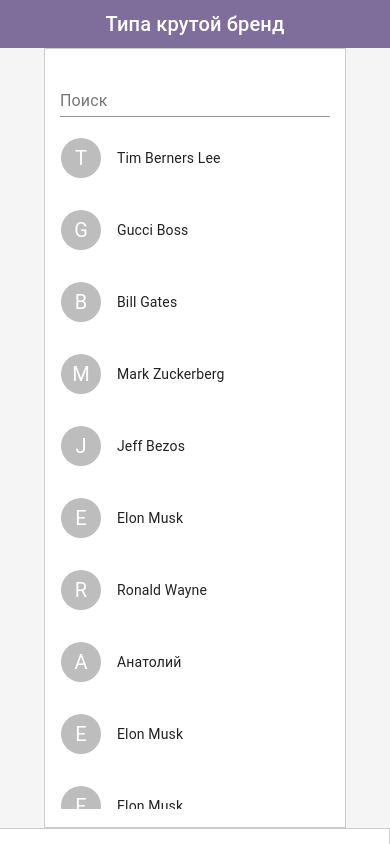
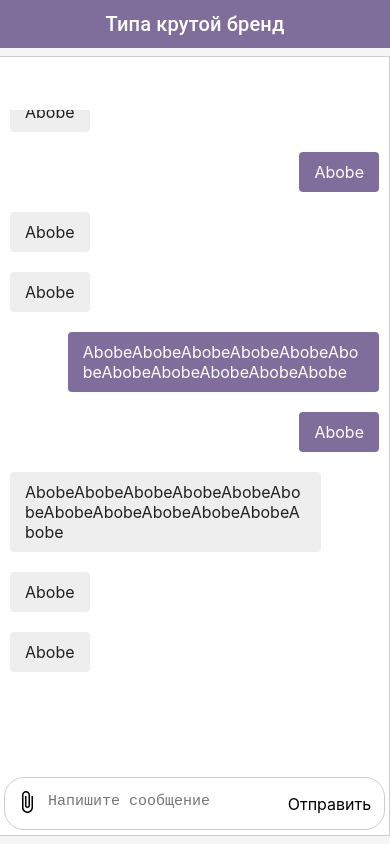
Before and after one commit to Arthur-Agadzhanyan/chat-app-client, a Next.js app: page /chats in a window 390 px wide. Shown: the top 844 px of the page. Built offline with nearby package versions, Linux system fonts and the light colour scheme.

Commit message:
change: mobile scrollbar

```diff
--- a/styles/chats.style.ts
+++ b/styles/chats.style.ts
@@ -18,7 +18,7 @@
             }
         },
         chats: {
-            // display: "none",
+            display: "none",
             background: "#fff",
             height: "98%",
             paddingTop: 15,
--- a/styles/globals.css
+++ b/styles/globals.css
@@ -27,5 +27,12 @@
 
 *::-webkit-scrollbar-track {
   /* -webkit-box-shadow: inset 0 0 6px rgba(0,0,0,0.2); */
-  background-color: #f9f9fd;
+  background-color: #eee;
 }
+
+@media screen and (max-width: 600px) {
+  *::-webkit-scrollbar {
+    width: 3px;
+    background-color: #f9f9fd;
+  }
+}
```
